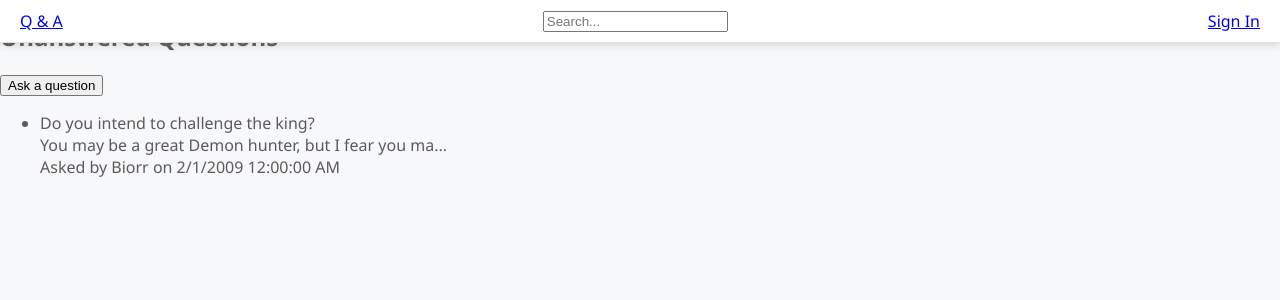
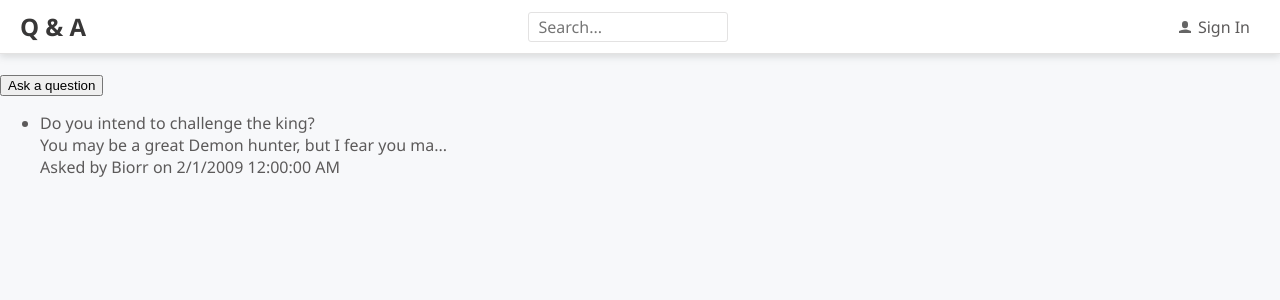
Before and after one commit to Achamoth/q_and_a.frontend, a React (Create React App) app: page / in a window 1280 px wide. Shown: the top 300 px of the page. Built offline with nearby package versions, Linux system fonts and the light colour scheme.

Commit message:
Style pseudo-classes and nested elements

```diff
--- a/src/Header.tsx
+++ b/src/Header.tsx
@@ -1,6 +1,7 @@
 /** @jsxImportSource @emotion/react */
 import { css } from "@emotion/react";
 import { fontFamily, fontSize, gray1, gray2, gray5 } from "./Styles";
+import { UserIcon } from "./Icons";
 
 export const Header = () => {
   const handleSearchInputChange = (e: React.ChangeEvent<HTMLInputElement>) => {
@@ -23,13 +24,56 @@ export const Header = () => {
         box-shadow: 0 3px 7px 0 rgba(110, 112, 114, 0.21);
       `}
     >
-      <a href="./">Q & A</a>
+      <a
+        href="./"
+        css={css`
+          font-size: 24px;
+          font-weight: bold;
+          color: ${gray1};
+          text-decoration: none;
+        `}
+      >
+        Q & A
+      </a>
       <input
         type="text"
         placeholder="Search..."
         onChange={handleSearchInputChange}
+        css={css`
+          box-sizing: border-box;
+          font-family: ${fontFamily};
+          font-size: ${fontSize};
+          padding: 8px 10px;
+          border: 1px solid ${gray5};
+          border-radius: 3px;
+          color: ${gray2};
+          background-color: white;
+          width: 200px;
+          height: 30px;
+          :focus {
+            outline-color: ${gray5};
+          }
+        `}
       />
-      <a href="./signin">
+      <a
+        href="./signin"
+        css={css`
+          font-family: ${fontFamily};
+          font-size: ${fontSize};
+          padding: 5px 10px;
+          background-color: transparent;
+          color: ${gray2};
+          text-decoration: none;
+          cursor: pointer;
+          :focus {
+            outline-color: ${gray5};
+          }
+          span {
+            margin-left: 7px; // Equivalent to applying directly to span element below
+          }
+        `}
+      >
+        <UserIcon />
         <span>Sign In</span>
       </a>
     </div>
--- /dev/null
+++ b/src/Icons.tsx
@@ -0,0 +1,14 @@
+/** @jsxImportSource @emotion/react */
+import { css } from "@emotion/react";
+import user from "./user.svg";
+
+export const UserIcon = () => (
+  <img
+    src={user}
+    alt="User"
+    css={css`
+      width: 12px;
+      opacity: 0.6;
+    `}
+  />
+);
```
Also changed, not shown: src/user.svg (added).
